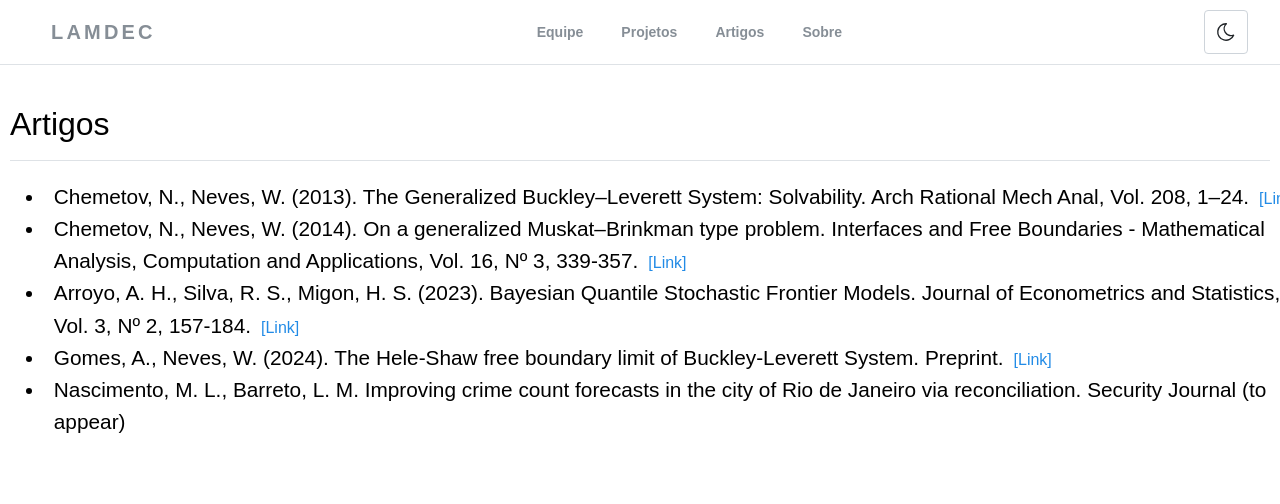
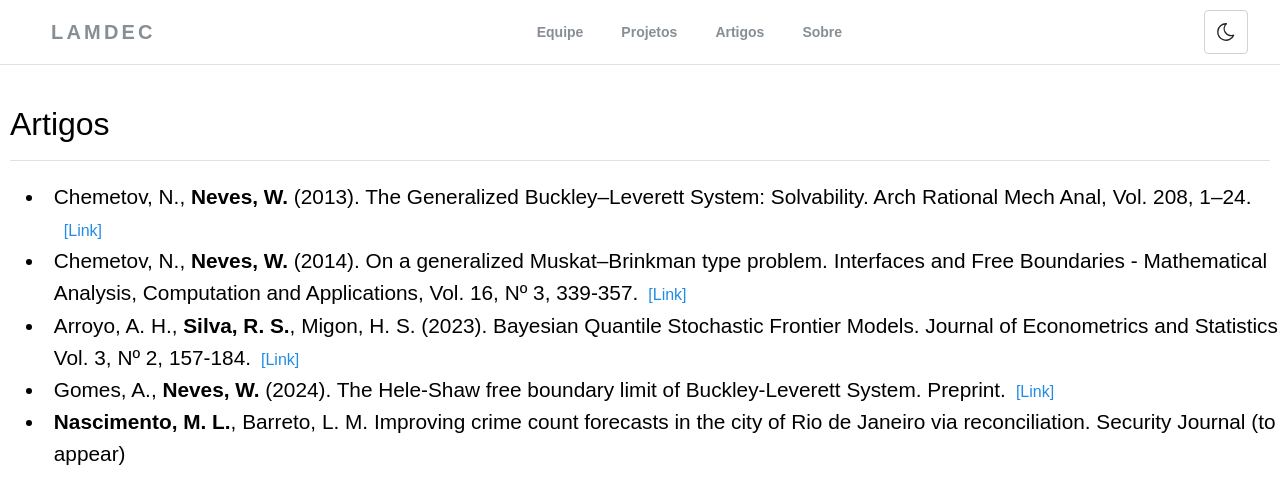
Before and after one commit to LAMDEC/lamdec.github.io, a React (Vite) app: page /#/Artigos in a window 1280 px wide. Shown: the top 504 px of the page. Built offline with nearby package versions, Linux system fonts and the light colour scheme.

Commit message:
membros lamdec em negrito

```diff
--- a/src/ArtigosPage.tsx
+++ b/src/ArtigosPage.tsx
@@ -17,8 +17,9 @@ export function ArtigosPage() {
       <Divider mt="xs" mb="lg" />
       <List fz="1.3rem" lh={"lg"} withPadding>
         <List.Item>
-          Chemetov, N., Neves, W. (2013). The Generalized Buckley–Leverett
-          System: Solvability. Arch Rational Mech Anal, Vol. 208, 1–24.
+          Chemetov, N., <b>Neves, W.</b> (2013). The Generalized
+          Buckley–Leverett System: Solvability. Arch Rational Mech Anal, Vol.
+          208, 1–24.
           <Anchor
             href="https://doi.org/10.1007/s00205-012-0591-7"
             target="_blank"
@@ -28,9 +29,10 @@ export function ArtigosPage() {
           </Anchor>
         </List.Item>
         <List.Item>
-          Chemetov, N., Neves, W. (2014). On a generalized Muskat–Brinkman type
-          problem. Interfaces and Free Boundaries - Mathematical Analysis,
-          Computation and Applications, Vol. 16, Nº 3, 339-357.
+          Chemetov, N., <b>Neves, W.</b> (2014). On a generalized
+          Muskat–Brinkman type problem. Interfaces and Free Boundaries -
+          Mathematical Analysis, Computation and Applications, Vol. 16, Nº 3,
+          339-357.
           <Anchor
             href="https://www.doi.org/10.4171/IFB/322"
             target="_blank"
@@ -40,9 +42,9 @@ export function ArtigosPage() {
           </Anchor>
         </List.Item>
         <List.Item>
-          Arroyo, A. H., Silva, R. S., Migon, H. S. (2023). Bayesian Quantile
-          Stochastic Frontier Models. Journal of Econometrics and Statistics,
-          Vol. 3, Nº 2, 157-184.
+          Arroyo, A. H., <b>Silva, R. S.</b>, Migon, H. S. (2023). Bayesian
+          Quantile Stochastic Frontier Models. Journal of Econometrics and
+          Statistics, Vol. 3, Nº 2, 157-184.
           <Anchor
             href="https://www.arfjournals.com/image/catalog/Journals%20Papers/JES%20/2023/No%202%20(2023)/Article_4.pdf"
             target="_blank"
@@ -52,8 +54,8 @@ export function ArtigosPage() {
           </Anchor>
         </List.Item>
         <List.Item>
-          Gomes, A., Neves, W. (2024). The Hele-Shaw free boundary limit of
-          Buckley-Leverett System. Preprint.
+          Gomes, A., <b>Neves, W.</b> (2024). The Hele-Shaw free boundary limit
+          of Buckley-Leverett System. Preprint.
           <Anchor
             href="https://arxiv.org/abs/2404.09781"
             target="_blank"
@@ -63,9 +65,9 @@ export function ArtigosPage() {
           </Anchor>
         </List.Item>
         <List.Item>
-          Nascimento, M. L., Barreto, L. M. Improving crime count forecasts in
-          the city of Rio de Janeiro via reconciliation. Security Journal (to
-          appear)
+          <b>Nascimento, M. L.</b>, Barreto, L. M. Improving crime count
+          forecasts in the city of Rio de Janeiro via reconciliation. Security
+          Journal (to appear)
         </List.Item>
       </List>
     </Content>
```
